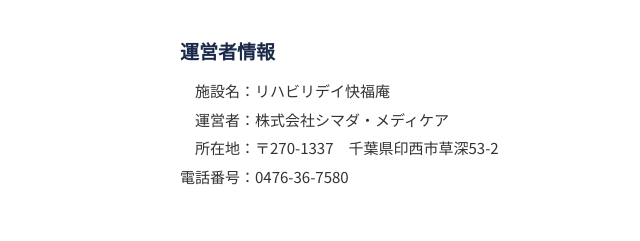
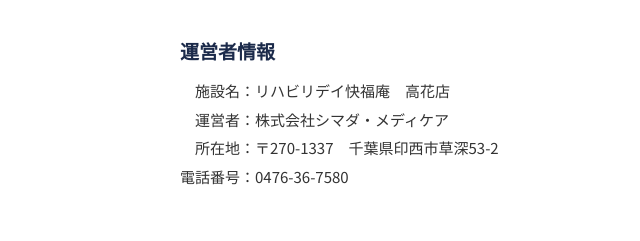
Before and after one commit to tn0119-sudo/takabanahomepagetest, a plain HTML site: page privacy.html in a window 1280 px wide. Shown: the part 900-1141 px from the top of the page, 100-740 px from the left. Drawn offline with Linux system fonts and the light colour scheme.

Commit message:
fix: 運営者情報の施設名に店舗名を追加、画像一覧メモの店舗名・パスを更新
- privacy.htmlの運営者情報「施設名」が店舗名なしの「リハビリデイ快福庵」の
  ままだったため、他ページと同じ「リハビリデイ快福庵　高花店」に統一
- 画像一覧メモの店舗プレースホルダー(印西店/△△店)を実際の店舗名(高花店/大森店)に更新
- 画像一覧メモのflow/hero.jpg記載をhero.avif(実ファイル)に更新

```diff
--- a/privacy.html
+++ b/privacy.html
@@ -104,7 +104,7 @@
           <p class="privacy-content__placeholder">将来的にお問い合わせフォームやアクセス解析を導入する場合には、取得する情報の範囲や利用目的を本ポリシーに追記・改定し、適切に管理いたします。</p>
 
           <h2>運営者情報</h2>
-          <p class="privacy-content__placeholder">　施設名：リハビリデイ快福庵<br>　運営者：株式会社シマダ・メディケア<br>　所在地：〒270-1337　千葉県印西市草深53-2<br>電話番号：0476-36-7580</p>
+          <p class="privacy-content__placeholder">　施設名：リハビリデイ快福庵　高花店<br>　運営者：株式会社シマダ・メディケア<br>　所在地：〒270-1337　千葉県印西市草深53-2<br>電話番号：0476-36-7580</p>
 
           <h2></h2>
           <p class="privacy-content__placeholder"></p>
```
Also changed, not shown: 1 other file.
